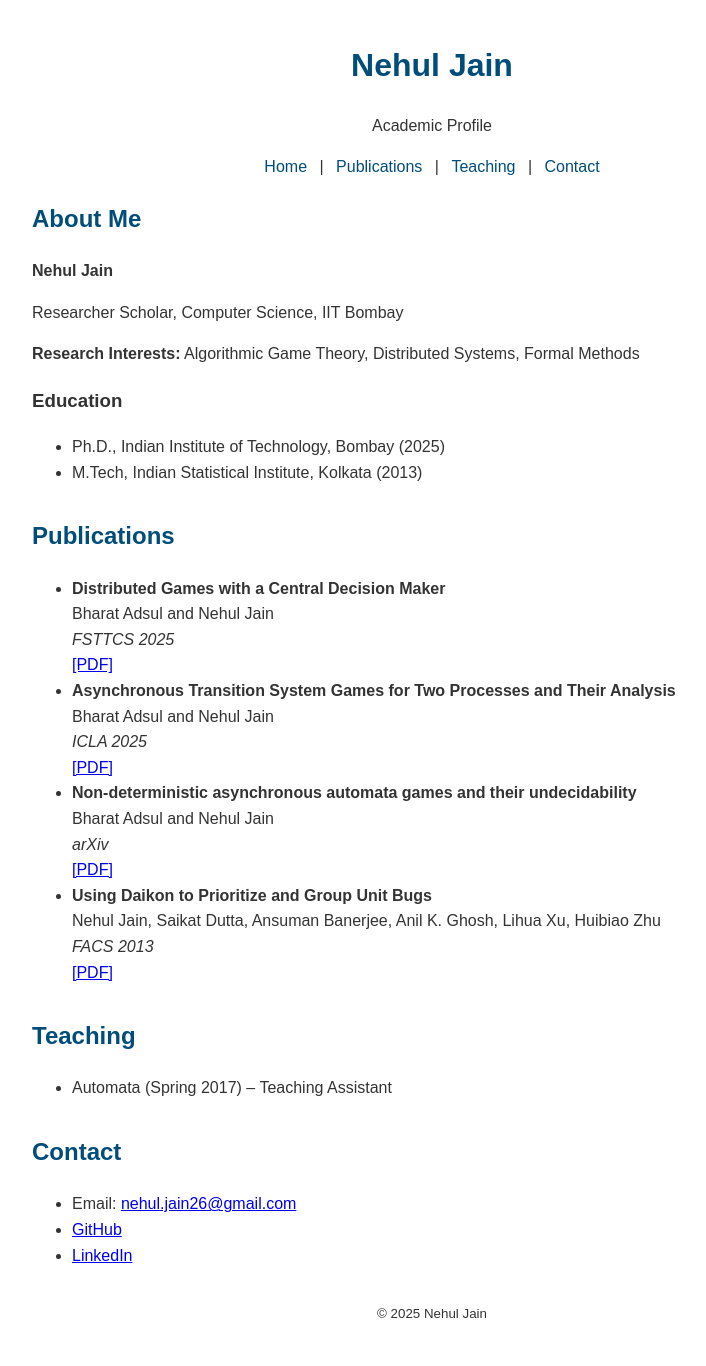
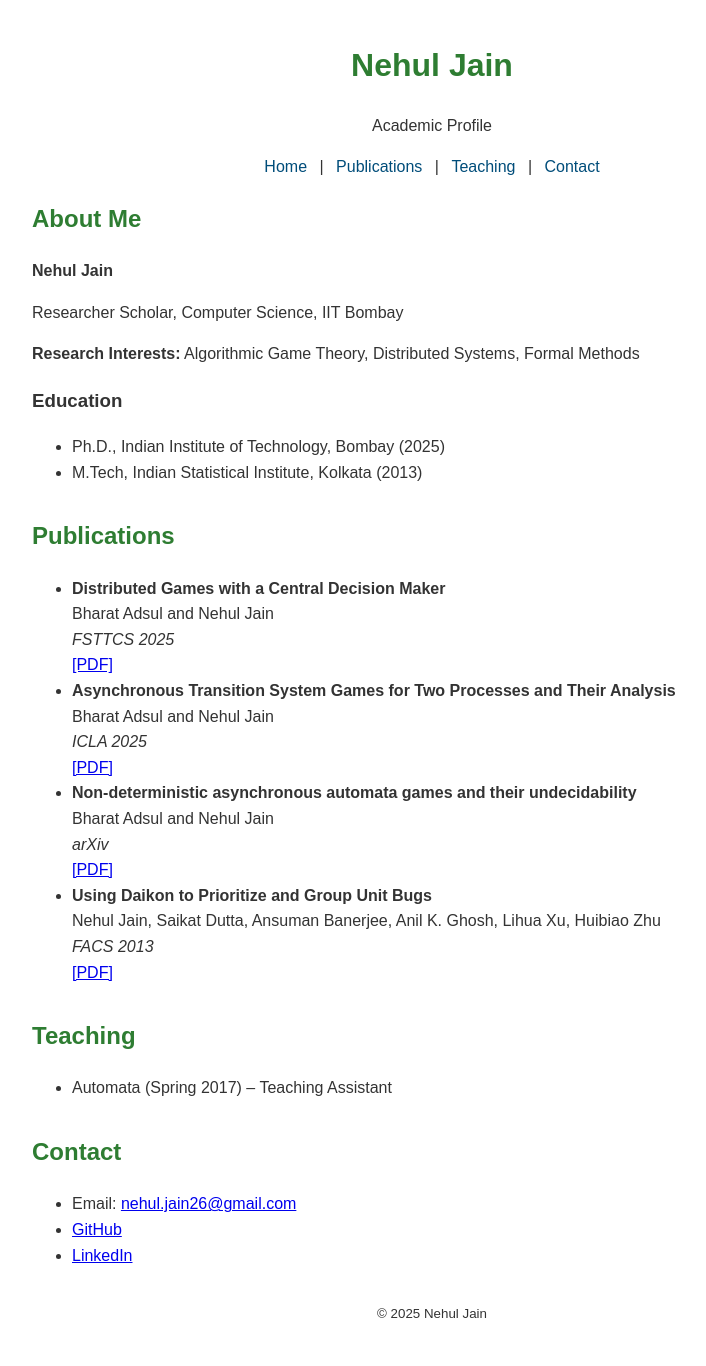
Before and after one commit to nehuljain26/nehuljain26.github.io, a Jekyll site: the page built from index.md, in a window 1280 px wide. Shown: the whole page, without its empty margins (208-914 px from the left). Built offline with Jekyll 4.4.1, drawn with Linux system fonts in a browser that asks for light colours.

Commit message:
Update style.css

```diff
--- a/assets/style.css
+++ b/assets/style.css
@@ -9,7 +9,7 @@ header, footer {
   text-align: center;
 }
 h1, h2 {
-  color: #004d7a;
+  color: #2E7D32;
 }
 nav a {
   margin: 0 8px;
```
